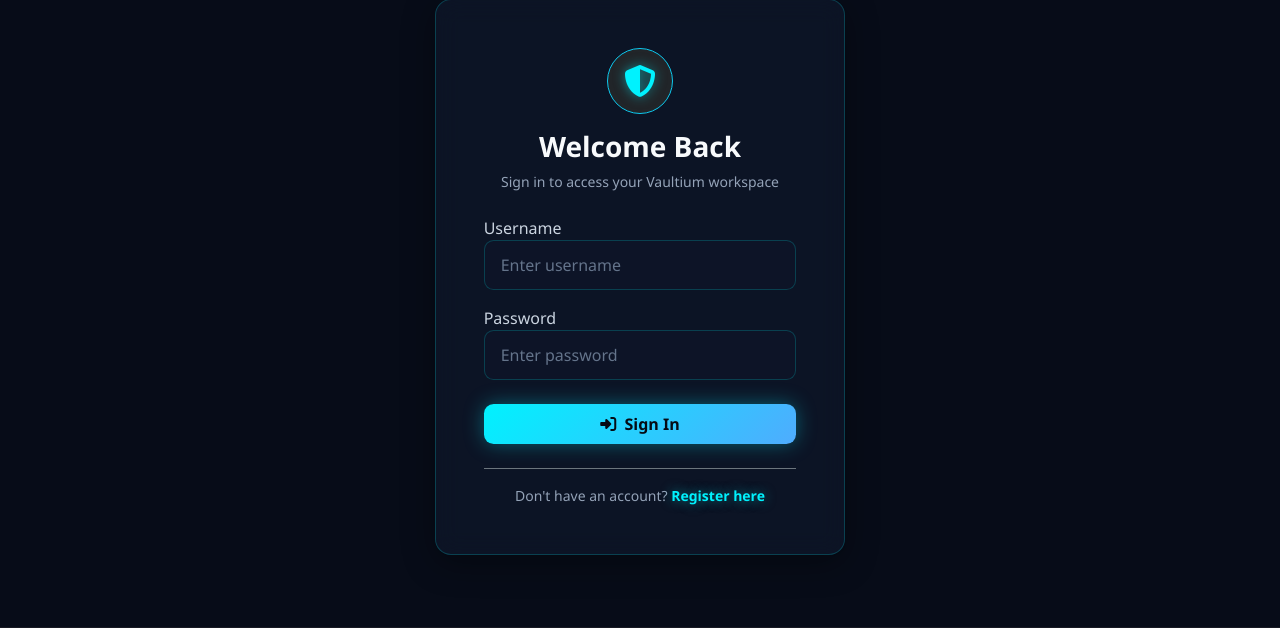
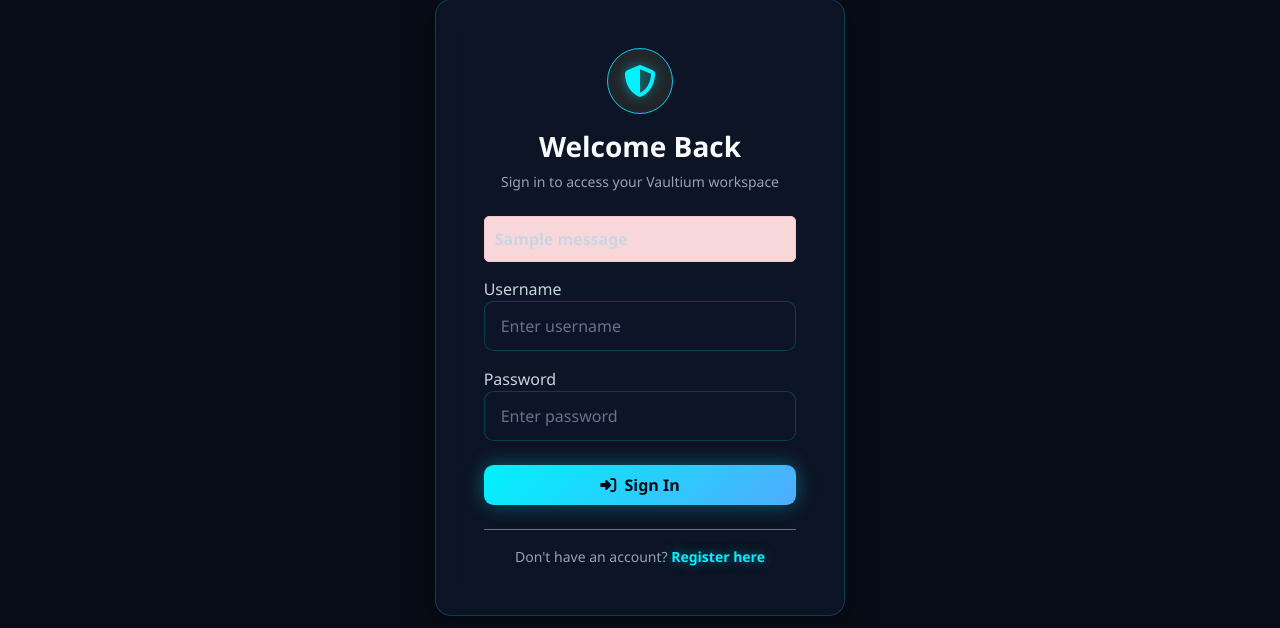
Before and after one commit to Kaneez-Fatima09/vaultium-expense-tracker, a Django app: page /login/ in a window 1280 px wide. Shown: the part 158-786 px from the top of the page. Run offline with Django 5.2, Linux system fonts and the light colour scheme; one stand-in notice (Sample message) is shown.

Commit message:
Add error messages display to login.html

```diff
--- a/expenses/templates/expenses/login.html
+++ b/expenses/templates/expenses/login.html
@@ -11,7 +11,13 @@
                 <h3 class="fw-bold text-white mt-2">Welcome Back</h3>
                 <p class="text-sub small">Sign in to access your Vaultium workspace</p>
             </div>
-
+            {% if messages %}
+                <div style="background-color: #f8d7da; color: #721c24; border: 1px solid #f5c6cb; padding: 10px; margin-bottom: 15px; border-radius: 5px;">
+                    {% for message in messages %}
+                       <p style="margin: 0; font-weight: bold;">{{ message }}</p>
+                    {% endfor %}
+                </div>
+            {% endif %}
             <form method="POST" class="custom-input">
                 {% csrf_token %}
                 <div class="mb-3">
```
